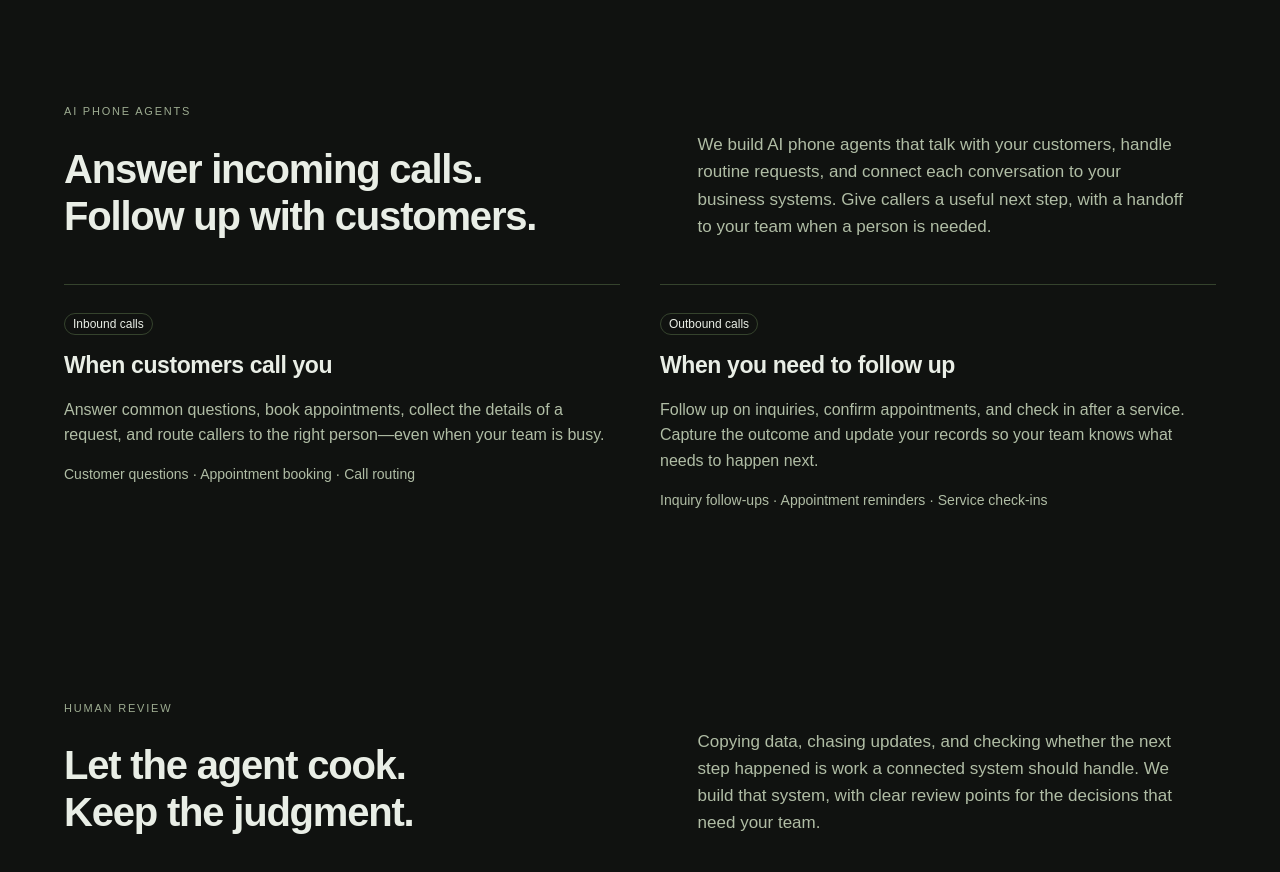
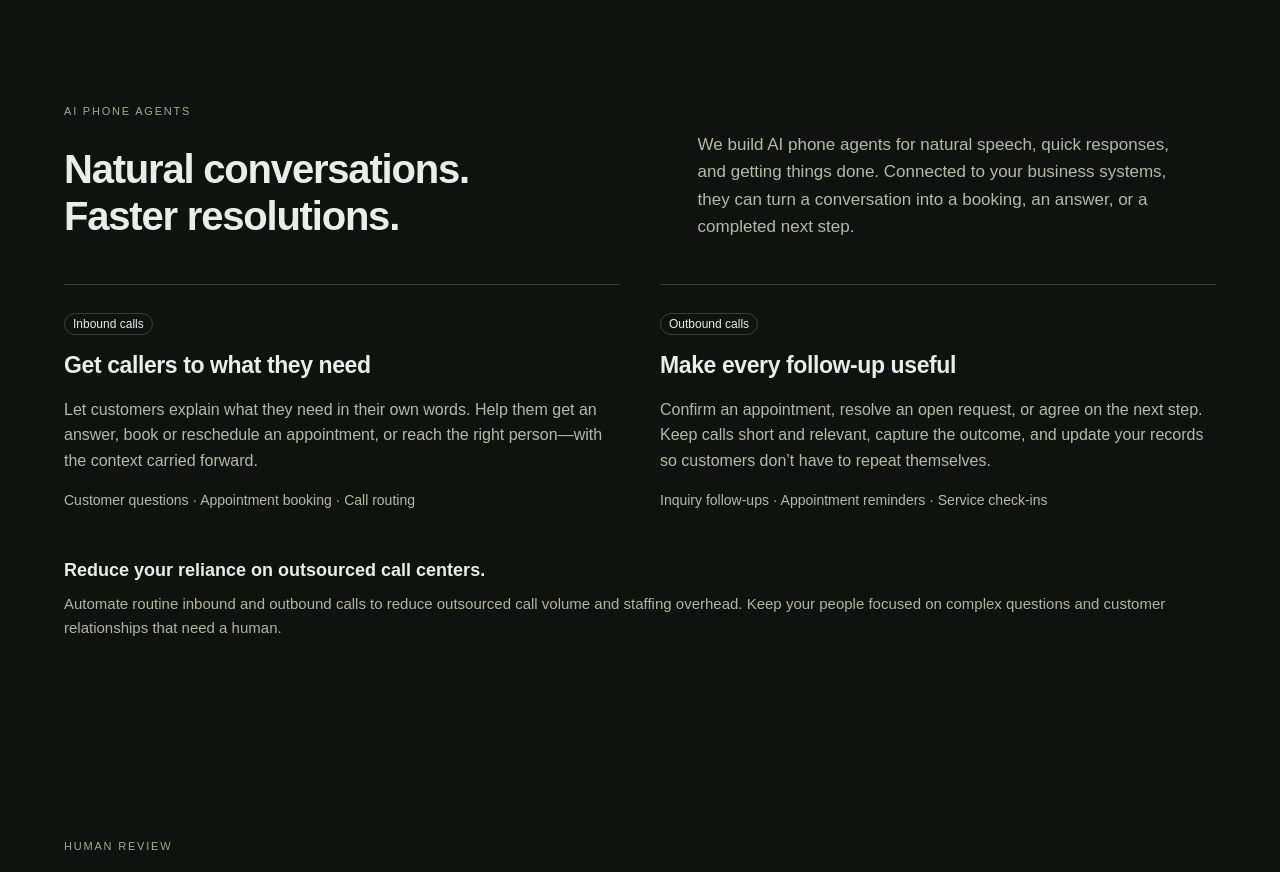
Before and after one commit to energee/energee.github.io, a React (Vite) app: page / in a window 1280 px wide. Shown: the part 2460-3332 px from the top of the page. Built offline with nearby package versions, Linux system fonts and the light colour scheme.

Commit message:
Position AI phone agents around fast resolutions and lower call center overhead

```diff
--- a/src/App.tsx
+++ b/src/App.tsx
@@ -125,22 +125,26 @@ export function App() {
 
         <section id="phone-agents" className="section" aria-labelledby="phone-agents-heading">
           <div className="section-heading">
-            <div><span className="eyebrow dark">AI phone agents</span><h2 id="phone-agents-heading">Answer incoming calls.<br />Follow up with customers.</h2></div>
-            <p>We build AI phone agents that talk with your customers, handle routine requests, and connect each conversation to your business systems. Give callers a useful next step, with a handoff to your team when a person is needed.</p>
+            <div><span className="eyebrow dark">AI phone agents</span><h2 id="phone-agents-heading">Natural conversations.<br />Faster resolutions.</h2></div>
+            <p>We build AI phone agents for natural speech, quick responses, and getting things done. Connected to your business systems, they can turn a conversation into a booking, an answer, or a completed next step.</p>
           </div>
           <div className="steps grid-cols-1 min-[651px]:grid-cols-2">
             <article>
               <Badge variant="outline" className="mb-4">Inbound calls</Badge>
-              <h3>When customers call you</h3>
-              <p>Answer common questions, book appointments, collect the details of a request, and route callers to the right person—even when your team is busy.</p>
+              <h3>Get callers to what they need</h3>
+              <p>Let customers explain what they need in their own words. Help them get an answer, book or reschedule an appointment, or reach the right person—with the context carried forward.</p>
               <p className="mt-4 text-sm text-muted-foreground">Customer questions · Appointment booking · Call routing</p>
             </article>
             <article>
               <Badge variant="outline" className="mb-4">Outbound calls</Badge>
-              <h3>When you need to follow up</h3>
-              <p>Follow up on inquiries, confirm appointments, and check in after a service. Capture the outcome and update your records so your team knows what needs to happen next.</p>
+              <h3>Make every follow-up useful</h3>
+              <p>Confirm an appointment, resolve an open request, or agree on the next step. Keep calls short and relevant, capture the outcome, and update your records so customers don’t have to repeat themselves.</p>
               <p className="mt-4 text-sm text-muted-foreground">Inquiry follow-ups · Appointment reminders · Service check-ins</p>
             </article>
+          </div>
+          <div className="control-strip">
+            <strong>Reduce your reliance on outsourced call centers.</strong>
+            <p>Automate routine inbound and outbound calls to reduce outsourced call volume and staffing overhead. Keep your people focused on complex questions and customer relationships that need a human.</p>
           </div>
         </section>
 
```
